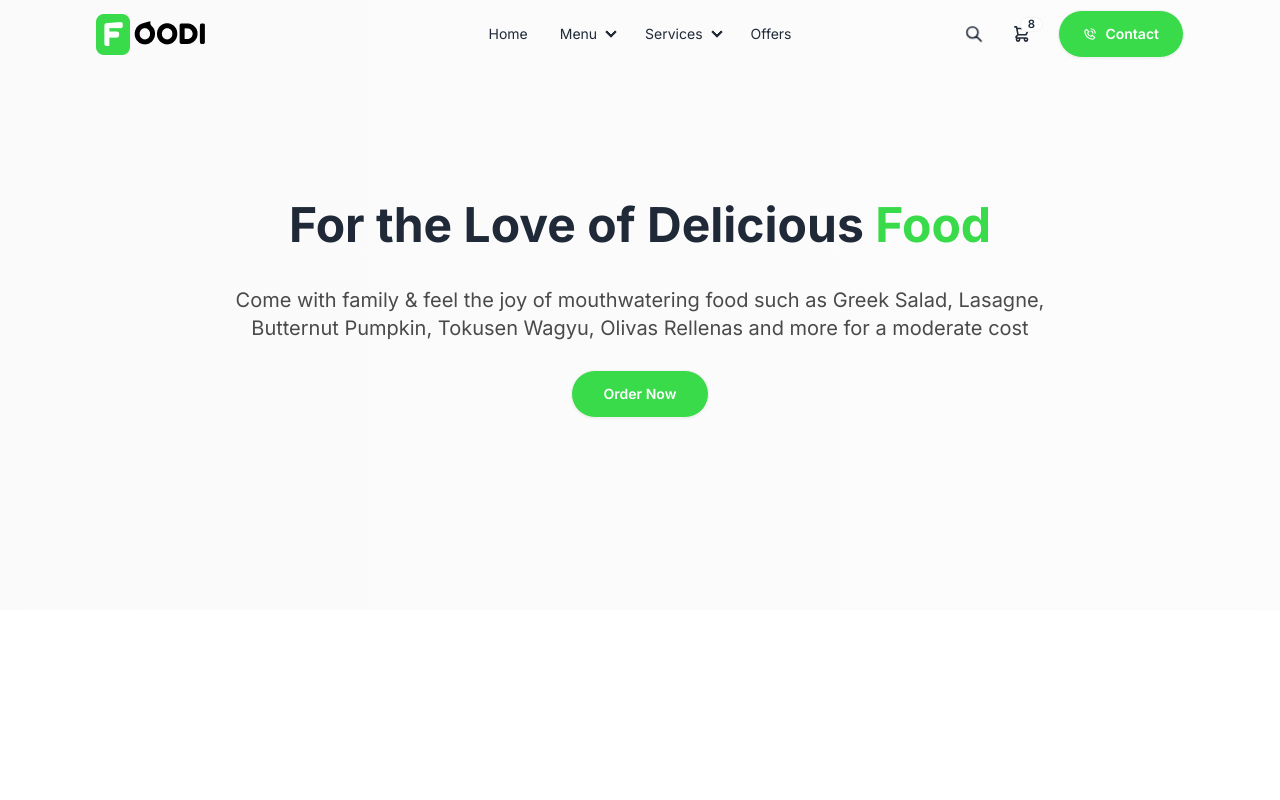
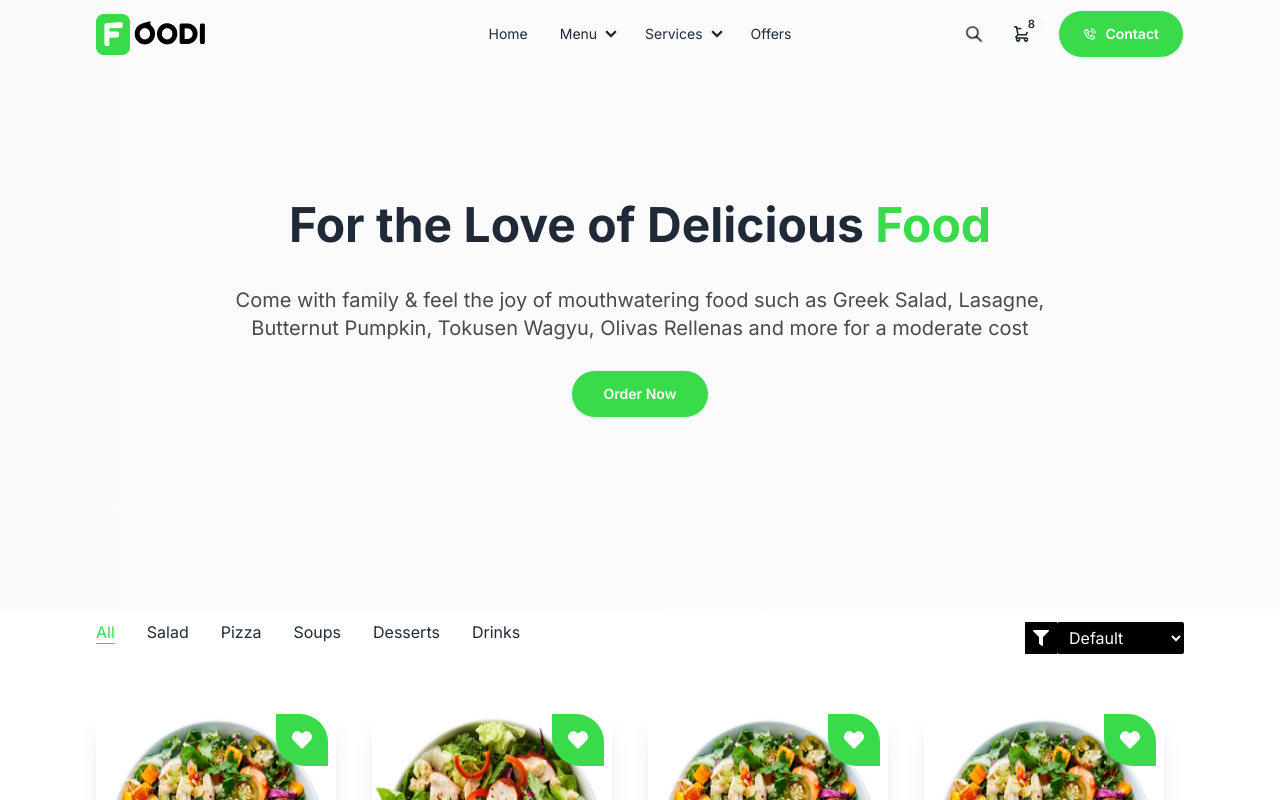
Before and after one commit to Waqasmehmood201138/Tasty-Bites-React, a React (Vite) app in the folder client/: page /menu in a window 1280 px wide. Shown: the top 800 px of the page. Built offline with nearby package versions, Linux system fonts and the light colour scheme.

Commit message:
filtering and sorting in menu page is completed

```diff
--- a/client/src/App.css
+++ b/client/src/App.css
@@ -1,12 +1,19 @@
 @import url('https://fonts.googleapis.com/css2?family=Inter:wght@100;200;300;400;500;600;700;800&display=swap');
 
-body{
+body {
     font-family: 'Inter', sans-serif;
 }
 
-header{
+header {
     z-index: 10001 !important;
 }
-.heartStar{
+
+.heartStar {
     border-radius: 0px 28px 0px 28px;
 }
+
+.active {
+    text-decoration: underline;
+    text-underline-offset: 5px;
+    color: #39DB4A;
+}
--- a/client/src/Pages/shop/Menu.jsx
+++ b/client/src/Pages/shop/Menu.jsx
@@ -1,74 +1,175 @@
-import React, { useEffect, useState } from 'react'
+import React, { useEffect, useState } from "react";
+import Card from "../../components/Card";
+import { FaFilter } from "react-icons/fa";
 
-export default function Menu() {
-
+const Menu = () => {
   const [menu, setMenu] = useState([]);
   const [filteredItems, setFilteredItems] = useState([]);
   const [selectedCategory, setSelectedCategory] = useState("all");
   const [sortOption, setSortOption] = useState("default");
 
-    // Loadinf data
+
   useEffect(() => {
-
-        // Fetch Data from the Backend
-
+    // Fetch data from the backend
     const fetchData = async () => {
-
       try {
-
         const response = await fetch("/menu.json");
         const data = await response.json();
-                // console.log(data);
+        setMenu(data);
+        setFilteredItems(data); // Initially, display all items
+      } catch (error) {
+        console.error("Error fetching data:", error);
+      }
+    };
 
-                setMenu(data)
-                setFilteredItems(data)
+    fetchData();
+  }, []);
+
+  const filterItems = (category) => {
+    const filtered =
+      category === "all"
+        ? menu
+        : menu.filter((item) => item.category === category);
+
+    setFilteredItems(filtered);
+    setSelectedCategory(category);
+
+  };
+
+  const showAll = () => {
+    setFilteredItems(menu);
+    setSelectedCategory("all");
+
+  };
+
+  const handleSortChange = (option) => {
+    setSortOption(option);
+
+    // Logic for sorting based on the selected option
+    let sortedItems = [...filteredItems];
+
+    switch (option) {
+      case "A-Z":
+        sortedItems.sort((a, b) => a.name.localeCompare(b.name));
+        break;
+      case "Z-A":
+        sortedItems.sort((a, b) => b.name.localeCompare(a.name));
+        break;
+      case "low-to-high":
+        sortedItems.sort((a, b) => a.price - b.price);
+        break;
+      case "high-to-low":
+        sortedItems.sort((a, b) => b.price - a.price);
+        break;
+      default:
+        // Do nothing for the "default" case
+        break;
     }
 
-            catch (error) {
+    setFilteredItems(sortedItems);
 
-                console.log("Error :", error)
-            }
-        }
+  };
 
-        // call the function fetchData
-        fetchData()
-    }, [])
 
-    // filtering data based on category
-    const filterItems = (category) => {
 
-        const filtered = category === "all" ? menu : menu.filter((item) => item.category === category)
-
-        setFilteredItems(filtered);
-        setSelectedCategory(category)
-    }
 
   return (
-        <>
     <div>
+      {/* menu banner */}
+      <div className="max-w-screen-2xl container mx-auto xl:px-24 px-4 bg-gradient-to-r from-0% from-[#FAFAFA] to-[#FCFCFC] to-100%">
+        <div className="py-48 flex flex-col items-center justify-center">
+          {/* content */}
+          <div className=" text-center px-4 space-y-7">
+            <h2 className="md:text-5xl text-4xl font-bold md:leading-snug leading-snug">
+              For the Love of Delicious <span className="text-green">Food</span>
+            </h2>
+            <p className="text-[#4A4A4A] text-xl md:w-4/5 mx-auto">
+              Come with family & feel the joy of mouthwatering food such as
+              Greek Salad, Lasagne, Butternut Pumpkin, Tokusen Wagyu, Olivas
+              Rellenas and more for a moderate cost
+            </p>
+            <button className="bg-green font-semibold btn text-white px-8 py-3 rounded-full">
+              Order Now
+            </button>
+          </div>
+        </div>
+      </div>
 
-                {/* Menu Banner Section */}
-                <div className="max-w-screen-2xl container mx-auto xl:px-24 bg-gradient-to-r from-0% from-[#FAFAFA] to-[#FCFCFC] to-100%">
-                    <div className="py-48 flex flex-col justify-center items-center gap-8">
+      {/* menu shop  */}
+      <div className="max-w-screen-2xl container mx-auto xl:px-24 px-4">
+        <div className="flex flex-col md:flex-row flex-wrap md:justify-between items-center space-y-3 mb-8">
 
-                        {/* text */}
-                        <div className='text-center space-y-7 px-4'>
-                            <h2 className='md:text-5xl text-4xl font-bold md:leading-snug leading-snug'>For the Love of Delicious <span className='text-green'>Food</span></h2>
-                            <p className='text-xl text-[#4A4A4A] md:w-4/5 mx-auto'>Come with family & feel the joy of mouthwatering food such as
-                                Greek Salad, Lasagne, Butternut Pumpkin, Tokusen Wagyu, Olivas
-                                Rellenas and more for a moderate cost</p>
-                            <button className='btn bg-green px-8 py-3 font-semibold text-white rounded-full'>Order Now</button>
+           {/* all category buttons */}
+          <div className="flex flex-row justify-start md:items-center md:gap-8 gap-4  flex-wrap">
+            <button
+              onClick={showAll}
+              className={selectedCategory === "all" ? "active" : ""}
+            >
+              All
+            </button>
+            <button
+              onClick={() => filterItems("salad")}
+              className={selectedCategory === "salad" ? "active" : ""}
+            >
+              Salad
+            </button>
+            <button
+              onClick={() => filterItems("pizza")}
+              className={selectedCategory === "pizza" ? "active" : ""}
+            >
+              Pizza
+            </button>
+            <button
+              onClick={() => filterItems("soup")}
+              className={selectedCategory === "soup" ? "active" : ""}
+            >
+              Soups
+            </button>
+            <button
+              onClick={() => filterItems("dessert")}
+              className={selectedCategory === "dessert" ? "active" : ""}
+            >
+              Desserts
+            </button>
+            <button
+              onClick={() => filterItems("drinks")}
+              className={selectedCategory === "drinks" ? "active" : ""}
+            >
+              Drinks
+            </button>
+          </div>
+
+            {/* filter options */}
+          <div className="flex justify-end mb-4 rounded-sm">
+            <div className="bg-black p-2 ">
+              <FaFilter className="text-white h-4 w-4" />
+            </div>
+            <select
+              id="sort"
+              onChange={(e) => handleSortChange(e.target.value)}
+              value={sortOption}
+              className="bg-black text-white px-2 py-1 rounded-sm"
+            >
+              <option value="default"> Default</option>
+              <option value="A-Z">A-Z</option>
+              <option value="Z-A">Z-A</option>
+              <option value="low-to-high">Low to High</option>
+              <option value="high-to-low">High to Low</option>
+            </select>
+          </div>
+        </div>
+
+        {/* product card */}
+        <div className="grid md:grid-cols-4 sm:grid-cols-2 grid-cols-1 gap-4 ">
+          {filteredItems.map((item) => (
+            <Card key={item._id} item={item} />
+          ))}
+        </div>
       </div>
 
 
     </div>
-                </div>
+  );
+};
 
-                {/* Menu Shop Section */}
-                <div className='max-w-screen-2xl container mx-auto xl:px-24'>
-
-                </div>
-            </div>
-        </>
-    )
-}
+export default Menu;
--- a/client/src/components/Card.jsx
+++ b/client/src/components/Card.jsx
@@ -13,7 +13,7 @@
     return (
         <>
 
-            <div className="card shadow-xl relative mr-5 md:my-5">
+            <div to={`/menu/${item._id}`} className="card shadow-xl relative mr-5 md:my-5">
                 <div className={`rating gap-1 absolute right-2 top-2 p-4 heartStar bg-green ${isHeartFilled ? "text-rose-500" : "text-white"}`}
                 onClick={handleHeartClick}
                 >
```
Lines whose indentation alone changed are shown as unchanged.
